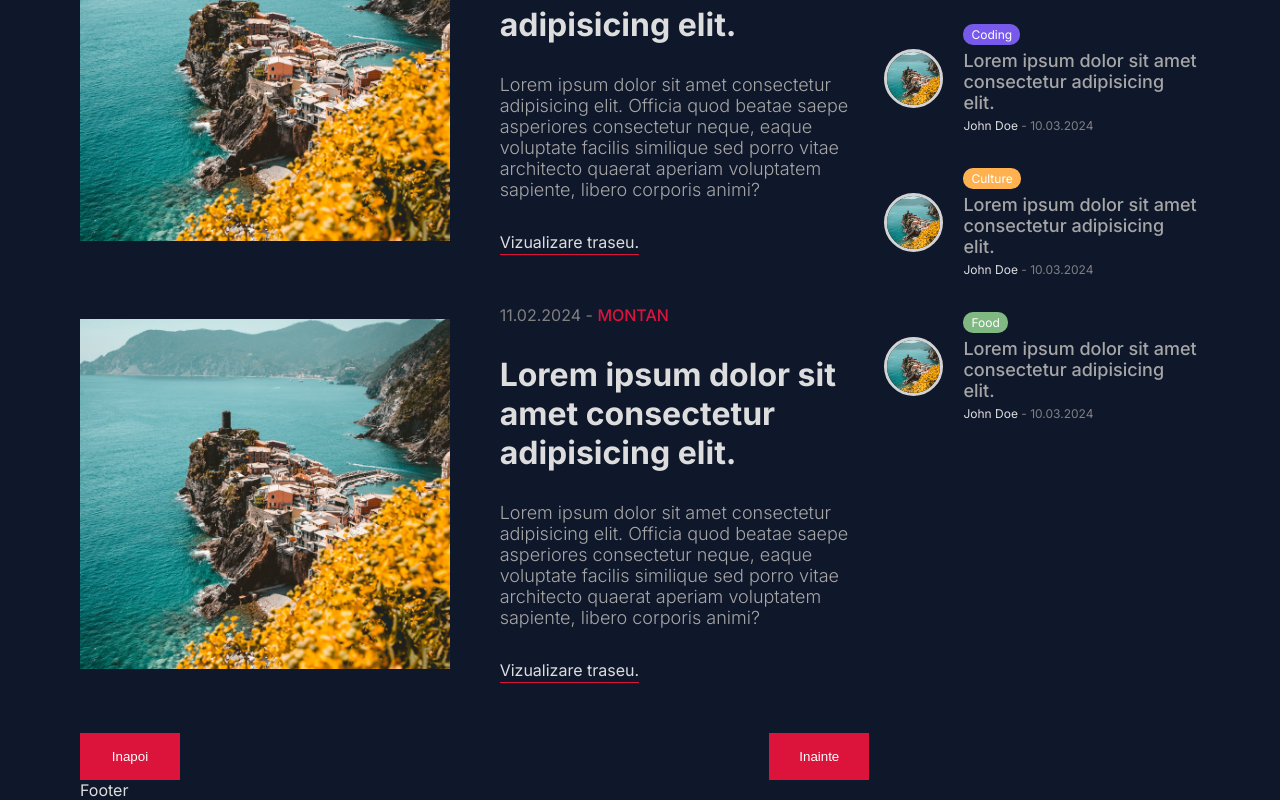
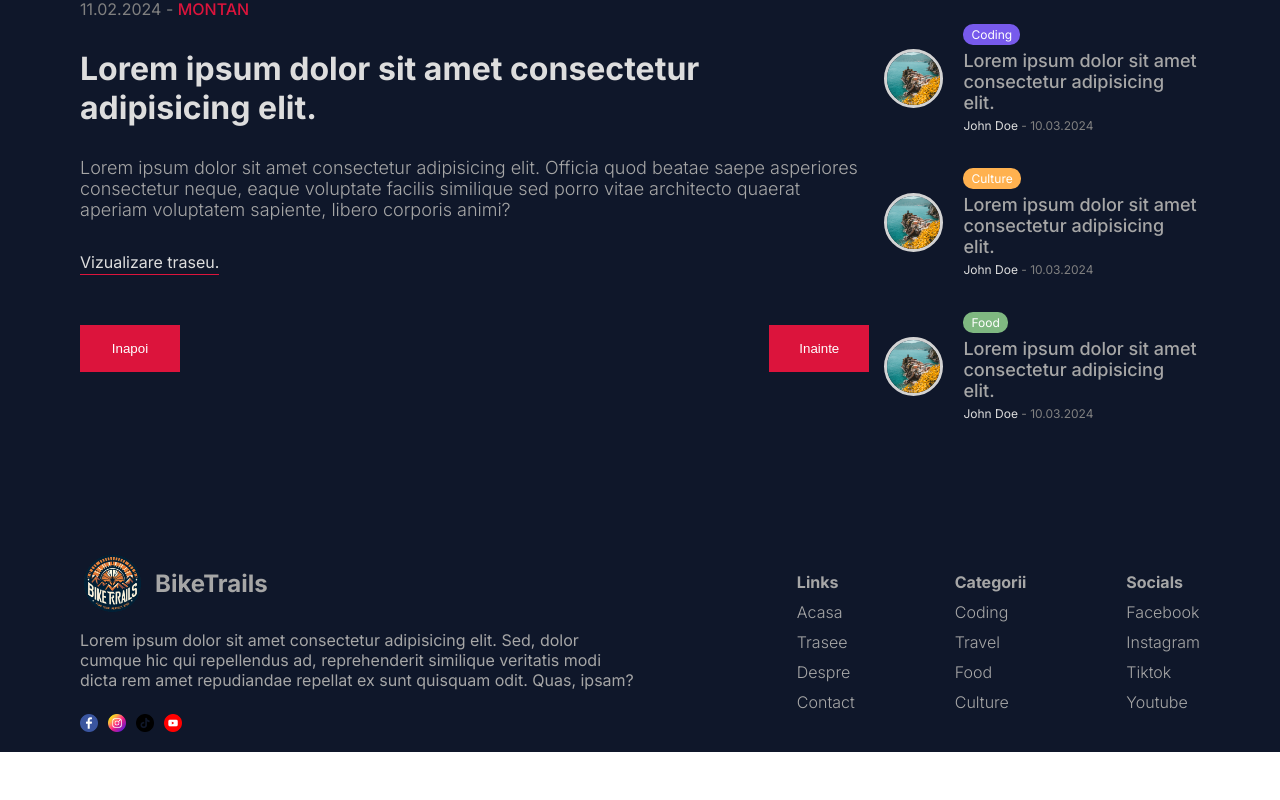
Before and after one commit to gabistanciu24/react-bike-trails-socialmedia, a Next.js app: page / in a window 1280 px wide. Shown: the part 2201-3001 px from the top of the page. After the commit the page ends 2953 px from the top, so only its background shows below. Built offline with nearby package versions, Linux system fonts and the light colour scheme.

Commit message:
Footer Component Design + Pagination Button.

```diff
--- a/src/app/components/card/card.module.css
+++ b/src/app/components/card/card.module.css
@@ -42,3 +42,9 @@
   width: max-content;
   padding: 2px 0px;
 }
+
+@media screen and (max-width: 1280px) {
+  .imageContainer {
+    display: none;
+  }
+}
--- a/src/app/components/footer/Footer.jsx
+++ b/src/app/components/footer/Footer.jsx
@@ -1,10 +1,59 @@
-import React from 'react'
+import React from "react";
 import styles from "./footer.module.css";
+import Image from "next/image";
+import Link from "next/link";
 
 const Footer = () => {
   return (
-    <div className={styles.container}>Footer</div>
-  )
-}
+    <div className={styles.container}>
+      <div className={styles.info}>
+        <div className={styles.logo}>
+          <Image
+            src="/biketrails.png"
+            alt="bike trails logo"
+            width={65}
+            height={65}
+          />
+          <h1 className={styles.logoText}>BikeTrails</h1>
+        </div>
+        <p className={styles.desc}>
+          Lorem ipsum dolor sit amet consectetur adipisicing elit. Sed, dolor
+          cumque hic qui repellendus ad, reprehenderit similique veritatis modi
+          dicta rem amet repudiandae repellat ex sunt quisquam odit. Quas,
+          ipsam?
+        </p>
+        <div className={styles.icons}>
+          <Image src="/facebook.png" alt="" width={18} height={18} />
+          <Image src="/instagram.png" alt="" width={18} height={18} />
+          <Image src="/tiktok.png" alt="" width={18} height={18} />
+          <Image src="/youtube.png" alt="" width={18} height={18} />
+        </div>
+      </div>
+      <div className={styles.links}>
+        <div className={styles.list}>
+          <span className={styles.listTitle}>Links</span>
+          <Link href="/">Acasa</Link>
+          <Link href="/">Trasee</Link>
+          <Link href="/">Despre</Link>
+          <Link href="/">Contact</Link>
+        </div>
+        <div className={styles.list}>
+          <span className={styles.listTitle}>Categorii</span>
+          <Link href="/">Coding</Link>
+          <Link href="/">Travel</Link>
+          <Link href="/">Food</Link>
+          <Link href="/">Culture</Link>
+        </div>
+        <div className={styles.list}>
+          <span className={styles.listTitle}>Socials</span>
+          <Link href="/">Facebook</Link>
+          <Link href="/">Instagram</Link>
+          <Link href="/">Tiktok</Link>
+          <Link href="/">Youtube</Link>
+        </div>
+      </div>
+    </div>
+  );
+};
 
-export default Footer
+export default Footer;
--- a/src/app/components/footer/footer.module.css
+++ b/src/app/components/footer/footer.module.css
@@ -1,2 +1,76 @@
 .container {
+  margin-top: 50px;
+  padding: 20px 0px;
+  display: flex;
+  justify-content: space-between;
+  align-items: center;
+  color: var(--softTextColor);
 }
+
+.info {
+  flex: 1;
+  display: flex;
+  flex-direction: column;
+  gap: 14px;
+}
+
+.links {
+  flex: 1;
+  display: flex;
+  justify-content: flex-end;
+  gap: 100px;
+}
+
+.list {
+  display: flex;
+  flex-direction: column;
+  gap: 10px;
+  font-weight: 300;
+}
+
+.logo {
+  display: flex;
+  gap: 10px;
+  align-items: center;
+}
+
+.description {
+  font-weight: 300;
+}
+
+.icons {
+  margin-top: 10px;
+  display: flex;
+  gap: 10px;
+}
+
+.logoText {
+  font-size: 24px;
+}
+
+.listTitle {
+  font-weight: bold;
+}
+
+@media screen and (max-width: 1024px) {
+  .links {
+    gap: 50px;
+  }
+}
+
+@media screen and (max-width: 768px) {
+  .container {
+    flex-direction: column;
+    gap: 50px;
+  }
+  .links {
+    width: 100%;
+    justify-content: space-between;
+  }
+}
+
+@media screen and (max-width: 640px) {
+  .links {
+    font-size: 14px;
+  }
+}
--- a/src/app/components/menu/menu.module.css
+++ b/src/app/components/menu/menu.module.css
@@ -12,3 +12,9 @@
 .title {
   font-size: 28px;
 }
+
+@media screen and (max-width: 1024px) {
+  .container {
+    display: none;
+  }
+}
--- a/src/app/components/navbar/Navbar.jsx
+++ b/src/app/components/navbar/Navbar.jsx
@@ -1,7 +1,6 @@
 import React from "react";
 import styles from "./navbar.module.css";
 import Image from "next/image";
-import logo from "../images/biketrails.png";
 import Link from "next/link";
 import AuthLinks from "../authLinks/AuthLinks";
 import ThemeToggle from "../themeToggle/ThemeToggle";
```
Also changed, not shown: public/biketrails.png (renamed from src/app/components/images/biketrails.png).
